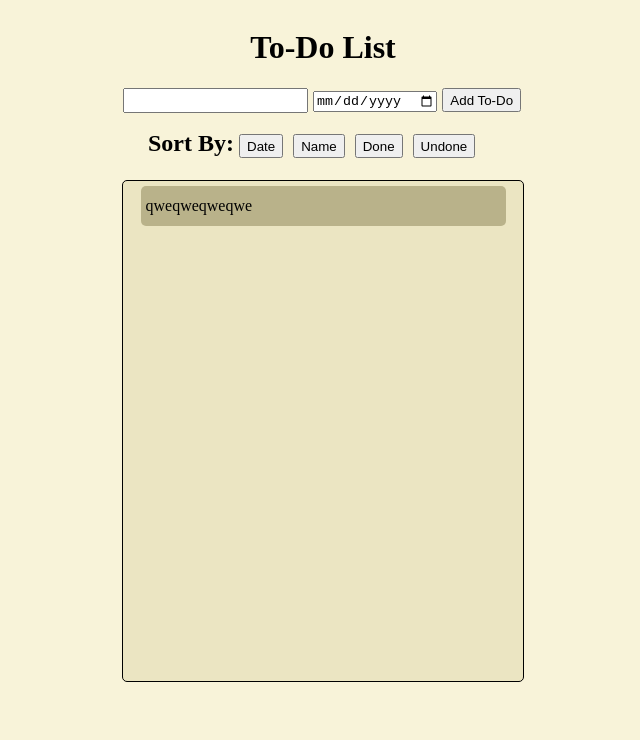
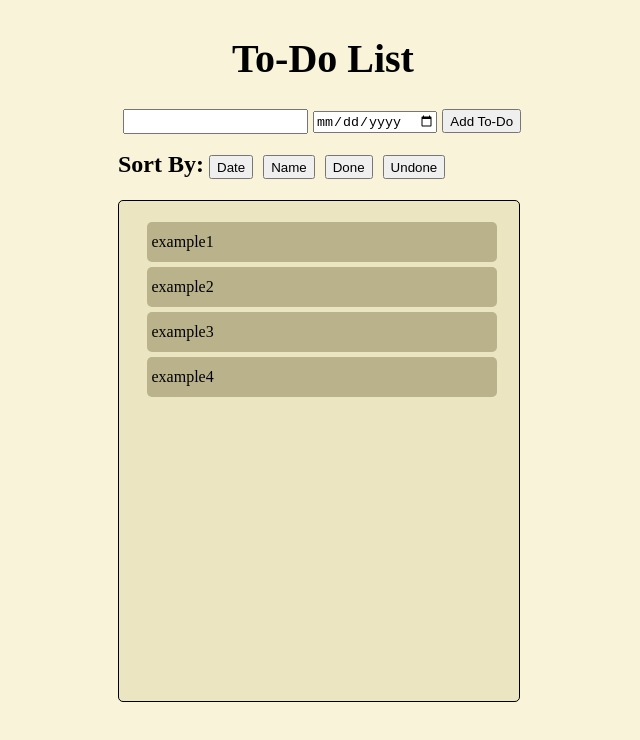
Before and after one commit to Dmytro-Soia/react-todo, a React app: page / in a window 1280 px wide. Shown: the top 740 px of the page, without its empty margins (317-957 px from the left). Built offline with nearby package versions, Linux system fonts and the light colour scheme; the HTML template or start-up script is replaced by a standard one.

Commit message:
refactor: splitted the code into different components

```diff
--- a/src/App.css
+++ b/src/App.css
@@ -7,6 +7,13 @@ html {
   justify-content: center;
   flex-direction: column;
   align-items: center;
+}
+
+#app-name {
+  display:flex;
+  justify-content: center;
+  align-items: center;
+  font-size: 40px;
 }
 
 #input-section {
@@ -53,14 +60,18 @@ html {
 
 }
 
-#example {
+.example {
   display: flex;
   align-items: center;
   border-radius: 5px;
   margin: 5px;
   padding-left: 5px;
-  width: 90%;
+
   height: 40px;
   background-color: #B9B28A;
+}
 
+#todo-list {
+  padding-left: 5px;
+  width: 90%;
 }
--- a/src/App.tsx
+++ b/src/App.tsx
@@ -1,28 +1,18 @@
 import './App.css';
+import TodoContainer from './TodoContainerElement';
+import Input from './TodoInput';
+import TodoSortSection from './TodoSortSection';
 
 const App = () => {
   return (
     <>
       <div>
-        <h1>To-Do List</h1>
-      </div>
-      <div id="input-section">
-        <input type="text" id="input"></input>
-        <input type="date" id="due-date"></input>
-        <button className='button' id="add-todo">Add To-Do</button>
-      </div>
-      <div id="sort-section">
-        <h2 id="sort-header">Sort By:</h2>
-        <button className='button' id='date'>Date</button>
-        <button className='button' id='name'>Name</button>
-        <button className='button' id='done'>Done</button>
-        <button className='button' id='undone'>Undone</button>
-      </div>
-      <div id="container">
-          <div id="example">qweqweqweqwe</div>
+          <h1 id="app-name">To-Do List</h1>
+        <Input />
+        <TodoSortSection />
+        <TodoContainer />
       </div>
     </>
   );
-};
-
+}
 export default App;
--- /dev/null
+++ b/src/Button.tsx
@@ -0,0 +1,7 @@
+const Button = ({ buttonText, buttonId }: { buttonText: string, buttonId: string}) =>  {
+    return (
+        <button className="button" id={buttonId}>{buttonText}</button>
+    )
+}
+
+export default Button
--- /dev/null
+++ b/src/TodoContainerElement.tsx
@@ -0,0 +1,25 @@
+const todos = [
+    'example1',
+    'example2',
+    'example3',
+    'example4'];
+
+function listTodos() {
+    const render = todos.map(todo =>
+        <li key={todo} className="example">{todo}</li>
+    )
+    return <ul id="todo-list">{render}</ul>
+}
+
+
+
+
+const TodoContainer = () => {
+    return (
+    <div id="container">
+        {listTodos()}
+    </div>
+    )
+}
+
+export default TodoContainer
--- /dev/null
+++ b/src/TodoInput.tsx
@@ -0,0 +1,13 @@
+import Button from "./Button";
+
+const Input = () => {
+    return (
+      <div id="input-section">
+        <input type="text" id="input"></input>
+        <input type="date" id="due-date"></input>
+        <Button buttonText="Add To-Do" buttonId="add-todo" />
+      </div>
+    );
+  }
+
+  export default Input
--- /dev/null
+++ b/src/TodoSortSection.tsx
@@ -0,0 +1,15 @@
+import Button from "./Button"
+
+const TodoSortSection = () => {
+    return (
+    <div id="sort-section">
+          <h2 id="sort-header">Sort By:</h2>
+          <Button buttonText="Date" buttonId="date" />
+          <Button buttonText="Name" buttonId="name" />
+          <Button buttonText="Done" buttonId="done" />
+          <Button buttonText="Undone" buttonId="undone" />
+        </div>
+        )
+}
+
+export default TodoSortSection
```
